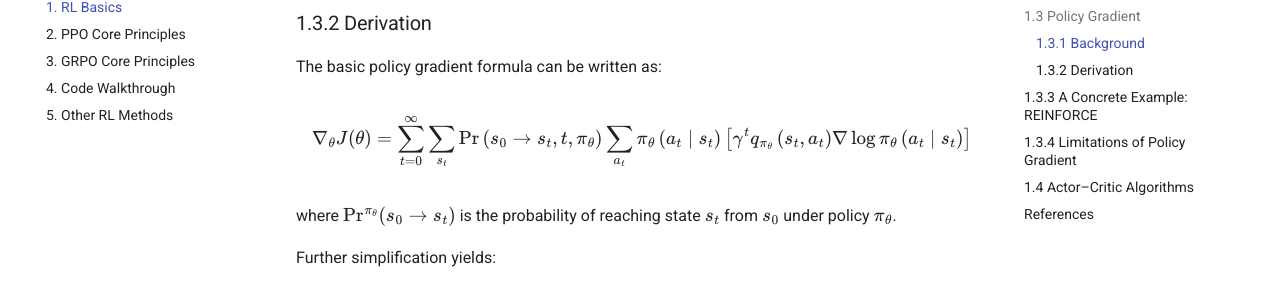
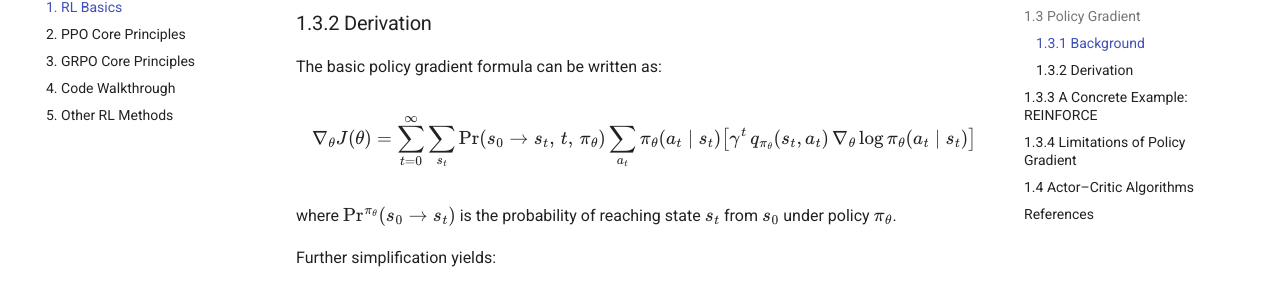
Before and after one commit to Nidhogg32/From-PPO-to-GRPO-Beginner-Tutorial, an MkDocs documentation site: the page built from docs/01_RLBasics.md, in a window 1280 px wide and 900 px high, scrolled down 2031 px. Shown: the part 146-450 px from the top of the window. Built offline with MkDocs 1.6.1 and Material for MkDocs 9.7.7, drawn with Linux system fonts in a browser that asks for light colours.

Commit message:
Update 01_RLBasics.md

```diff
--- a/docs/01_RLBasics.md
+++ b/docs/01_RLBasics.md
@@ -56,8 +56,12 @@ we iteratively approach the optimal policy. This is the foundation of **policy g
 The basic policy gradient formula can be written as:
 
 $$
-\nabla_{\theta} J(\theta)=\sum_{t=0}^{\infty} \sum_{s_{t}} \operatorname{Pr}\left(s_{0} \rightarrow s_{t}, t, \pi_{\theta}\right) \sum_{a_{t}} \pi_{\theta}\left(a_{t} \mid s_{t}\right)\left[\gamma^{t} q_{\pi_{\theta}}\left(s_{t}, a_{t}\right) \nabla \log \pi_{\theta}\left(a_{t} \mid s_{t}\right)\right]
+\nabla_{\theta} J(\theta)
+= \sum_{t=0}^{\infty} \sum_{s_{t}} \Pr\!\left(s_{0} \to s_{t},\, t,\, \pi_{\theta}\right)
+\sum_{a_{t}} \pi_{\theta}\!\left(a_{t} \mid s_{t}\right)
+\bigl[\gamma^{t}\, q_{\pi_{\theta}}(s_{t}, a_{t})\, \nabla_{\theta}\log \pi_{\theta}(a_{t} \mid s_{t})\bigr]
 $$
+
 
 where $\Pr^{\pi_\theta}(s_0 \to s_t)$ is the probability of reaching state $s_t$ from $s_0$ under policy $\pi_\theta$.
 
```
